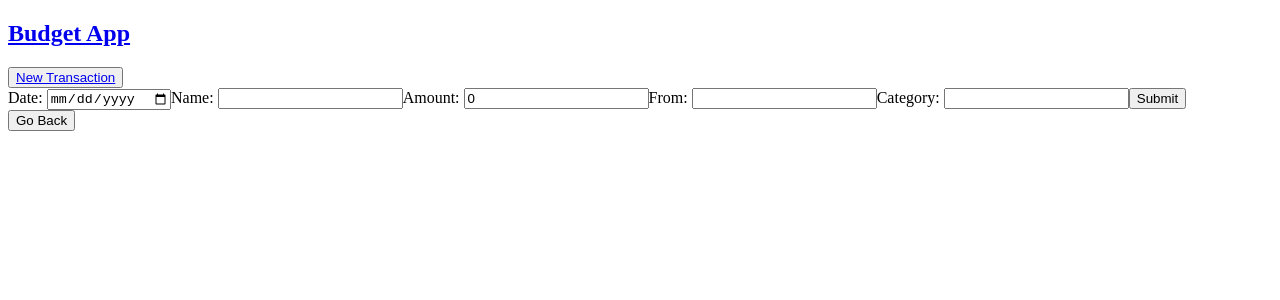
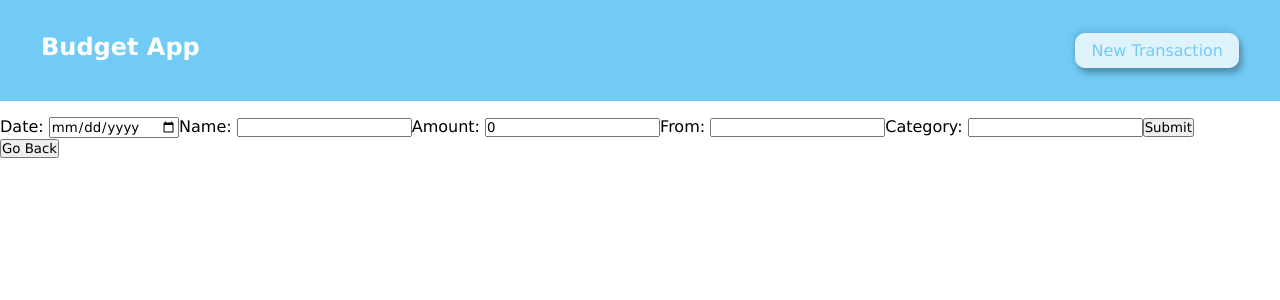
Before and after one commit to Salinamalek/budget-app-project-frontend, a React (Create React App) app: page /transactions/new in a window 1280 px wide. Shown: the top 300 px of the page. Built offline with nearby package versions, Linux system fonts and the light colour scheme; no server answers; the HTML template or start-up script is replaced by a standard one.

Commit message:
fixed some errors and added css

```diff
--- a/src/App.js
+++ b/src/App.js
@@ -6,7 +6,7 @@ import Details from "./components/details";
 import NewForm from "./components/newForm";
 import EditForm from "./components/editForm";
 import Error from "./components/error";
-// import "./App.css";
+// import "./index.css";
 
 function App() {
   return (
--- a/src/components/details.js
+++ b/src/components/details.js
@@ -12,9 +12,9 @@ export default function Details() {
     axios
       .delete(`${API}/transactions/${index}`)
       .then(() => {
-        navigate("/transactions");
+        navigate(`/transactions`);
       })
-      .catch((err) => console.transaction(err));
+      .catch((err) => console.log(err));
   };
   useEffect(() => {
     axios
--- a/src/components/editForm.js
+++ b/src/components/editForm.js
@@ -21,7 +21,7 @@ export default function EditForm() {
   const handleSubmit = (e) => {
     e.preventDefault();
     axios
-      .post(`${API}/transactions/${index}`, editTransaction)
+      .put(`${API}/transactions/${index}`, editTransaction)
       .then((res) => {
         setEditTransaction(res.data);
         navigate(`/transactions/${index}`);
@@ -47,9 +47,9 @@ export default function EditForm() {
           onChange={handleTextChange}
           required
         />
-        <label htmlFor="name">Name: </label>
+        <label htmlFor="item_name">Name: </label>
         <input
-          id="name"
+          id="item_name"
           type="text"
           value={editTransaction.item_name}
           onChange={handleTextChange}
@@ -58,7 +58,7 @@ export default function EditForm() {
         <label htmlFor="amount">Amount: </label>
         <input
           id="amount"
-          type="text"
+          type="number"
           value={editTransaction.amount}
           onChange={handleTextChange}
           required
--- a/src/components/home.js
+++ b/src/components/home.js
@@ -1,7 +1,7 @@
 export default function Home() {
   return (
-    <nav>
+    <div className="home">
       <h1>Welcome to the Budget App!</h1>
-    </nav>
+    </div>
   );
 }
--- a/src/components/navbar.js
+++ b/src/components/navbar.js
@@ -3,7 +3,7 @@ import { Link } from "react-router-dom";
 export default function NavBar() {
   return (
     <nav>
-      <h1>
+      <h1 className="navbar">
         <Link to="/transactions">Budget App</Link>
       </h1>
       <button>
--- a/src/components/newForm.js
+++ b/src/components/newForm.js
@@ -39,9 +39,9 @@ export default function NewForm() {
           onChange={handleTextChange}
           required
         />
-        <label htmlFor="name">Name: </label>
+        <label htmlFor="item_name">Name: </label>
         <input
-          id="name"
+          id="item_name"
           type="text"
           value={newTransaction.item_name}
           onChange={handleTextChange}
@@ -50,7 +50,7 @@ export default function NewForm() {
         <label htmlFor="amount">Amount: </label>
         <input
           id="amount"
-          type="text"
+          type="number"
           value={newTransaction.amount}
           onChange={handleTextChange}
           required
@@ -59,7 +59,7 @@ export default function NewForm() {
         <input
           id="from"
           type="text"
-          value={newTransaction.form}
+          value={newTransaction.from}
           onChange={handleTextChange}
           required
         />
--- a/src/components/transaction.js
+++ b/src/components/transaction.js
@@ -5,7 +5,10 @@ export default function Transaction({ transaction, index }) {
     <tr>
       <td>{transaction.date}</td>
       <td>
-        <Link to={`/transactions/${index}`}>{transaction.item_name}</Link>
+        <Link to={`/transactions/${index}`}>
+          {transaction.item_name.charAt(0).toUpperCase() +
+            transaction.item_name.slice(1)}
+        </Link>
       </td>
       <td>{transaction.amount}</td>
     </tr>
--- a/src/components/transactions.js
+++ b/src/components/transactions.js
@@ -16,10 +16,10 @@ export default function Transactions() {
 
   return (
     <div>
-      <section>
+      <section className="tActions">
         <table>
           <thead>
-            <tr>
+            <tr className="tableTitle">
               <th>Date</th>
               <th>Name</th>
               <th>Amount</th>
--- a/src/index.css
+++ b/src/index.css
@@ -0,0 +1,133 @@
+body {
+  margin: 0;
+  -webkit-font-smoothing: antialiased;
+  -moz-osx-font-smoothing: grayscale;
+  background-color: rgb(255, 255, 255);
+}
+
+* {
+  margin: 0;
+  padding: 0;
+  box-sizing: border-box;
+  font-family: Verdana, Geneva, Tahoma, sans-serif;
+}
+
+.App {
+  display: grid;
+  grid-template-rows: 1fr 6fr;
+  gap: 1rem;
+}
+
+.navbar a {
+  color: rgb(255, 255, 255);
+}
+
+.navbar a:hover {
+  color: rgb(57, 151, 214);
+}
+
+nav {
+  display: flex;
+  justify-content: space-between;
+  background-color: rgb(114, 203, 245);
+  padding: 25px;
+}
+
+nav h1 {
+  margin: 0.5rem 1rem;
+}
+
+nav a {
+  text-decoration: none;
+}
+
+nav button {
+  all: unset;
+  margin: 0.5rem 1rem;
+  padding: 0.5rem 1rem;
+  border: 0;
+  background-color: rgba(255, 255, 255, 0.771);
+  border-radius: 10px;
+  box-shadow: rgb(0, 0, 0, 0.3) 3px 5px 6px, rgb(0, 0, 0, 0.1) -2px -3px 6px;
+}
+
+nav button a {
+  color: rgb(114, 203, 245);
+}
+
+nav button a:hover {
+  color: rgb(57, 151, 214);
+}
+
+.home h1 {
+  color: rgb(85, 201, 255);
+  text-align: center;
+}
+
+table {
+  table-layout: fixed;
+  border-collapse: collapse;
+  width: 55%;
+  height: 55%;
+}
+
+table thead tr th {
+  padding: 2rem 8rem;
+  /* border-bottom: 0.5px dotted red; */
+}
+
+table tbody tr:nth-child(even) {
+  background-color: rgb(133, 172, 196);
+}
+
+table tbody tr:nth-child(odd) {
+  background-color: rgb(132, 215, 245);
+}
+
+.card {
+  padding: 5rem;
+  margin: 20px;
+  border-radius: 0.5rem;
+  width: 50%;
+  display: flex;
+  flex-direction: column;
+  justify-content: center;
+  text-align: center;
+  position: relative;
+  left: 23%;
+  box-shadow: rgb(0, 0, 0, 0.3) 3px 5px 6px, rgb(0, 0, 0, 0.1) -2px -3px 6px;
+}
+
+.details {
+  border-radius: 0.5rem;
+  width: 55%;
+  display: flex;
+  flex-direction: column;
+  justify-content: center;
+  text-align: center;
+  background-color: rgb(99, 210, 224);
+  position: relative;
+  left: 23%;
+  box-shadow: rgb(0, 0, 0, 0.3) 3px 5px 6px, rgb(0, 0, 0, 0.1) -2px -3px 6px;
+}
+
+.Index h2 {
+  text-align: center;
+  color: rgb(133, 172, 196);
+}
+
+.tableTitle th {
+  color: rgb(99, 210, 224);
+  padding-left: 105px;
+  padding-bottom: 20px;
+  justify-content: space-between;
+}
+
+.tActions {
+  display: flex;
+  justify-content: center;
+  text-align: center;
+  position: relative;
+  width: 100vw;
+  margin-left: -10px;
+}
--- a/src/pages/index.js
+++ b/src/pages/index.js
@@ -4,7 +4,9 @@ export default function Index() {
   return (
     <div className="Index">
       <h2>Index</h2>
-      <Transactions />
+      <div className="transactions">
+        <Transactions />
+      </div>
     </div>
   );
 }
```
